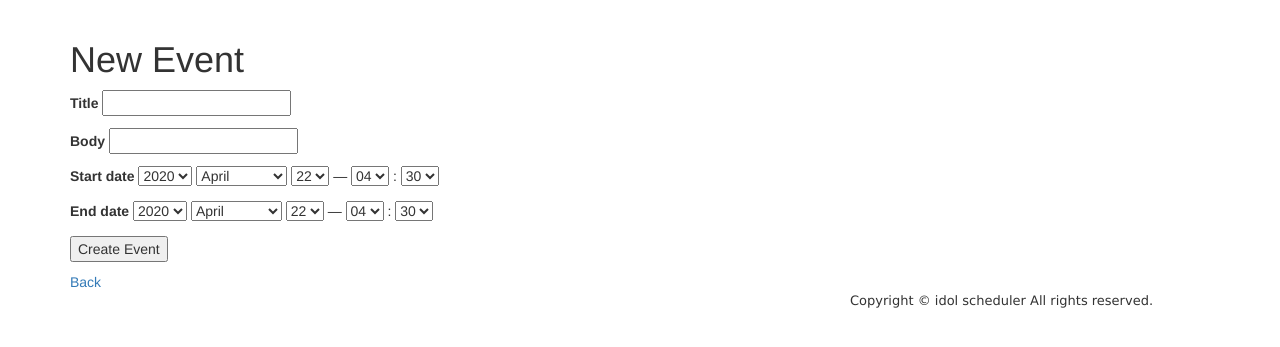
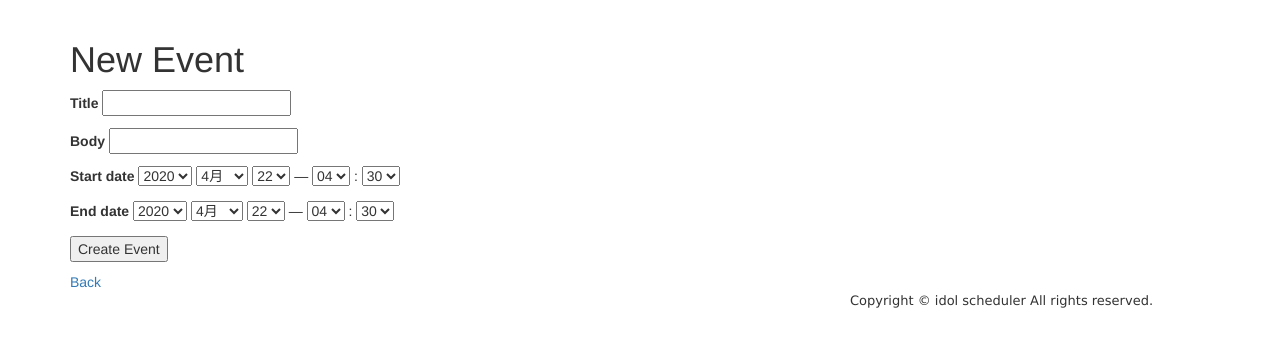
Before and after one commit to skiym-aaa/portfolio, a Rails app: page /events/new in a window 1280 px wide. Shown: the part 52-399 px from the top of the page. Run offline with Rails 7, Linux system fonts and the light colour scheme; style sheets or scripts are compiled from the project's sources; some libraries are stand-ins or nearby versions.

Commit message:
[Update] 時間表示

```diff
--- a/app/models/event.rb
+++ b/app/models/event.rb
@@ -1,4 +1,6 @@
 class Event < ApplicationRecord
+  #belongs_to :idol
+  #belongs_to :place
 
   validates :title, presence: true, length: {maximum: 30}
   validates :body, presence: true, length: {maximum: 50}
--- a/app/views/events/index.html.erb
+++ b/app/views/events/index.html.erb
@@ -18,8 +18,8 @@
       <tr>
         <td><%= event.title %></td>
         <td><%= event.body %></td>
-        <td><%= event.start_date %></td>
-        <td><%= event.end_date %></td>
+        <td><%= l event.start_date %></td>
+        <td><%= l event.end_date %></td>
         <td><%= link_to 'Show', event %></td>
         <td><%= link_to 'Edit', edit_event_path(event) %></td>
         <td><%= link_to 'Destroy', event, method: :delete, data: { confirm: 'Are you sure?' } %></td>
--- a/config/application.rb
+++ b/config/application.rb
@@ -15,5 +15,10 @@ module Portfolio
     # Application configuration can go into files in config/initializers
     # -- all .rb files in that directory are automatically loaded after loading
     # the framework and any gems in your application.
+
+    # タイムゾーンを日本時間に設定
+    # config.time_zone = 'Asia/Tokyo'
+    # デフォルトのロケールを日本（ja）に設定
+    config.i18n.default_locale = :ja
   end
 end
--- /dev/null
+++ b/config/locales/ja.yml
@@ -0,0 +1,25 @@
+ja:
+  date:
+    formats:
+      default: "%Y/%m/%d"
+      short: "%m/%d"
+      long: "%Y年%m月%d日(%a)"
+
+    day_names: [日曜日, 月曜日, 火曜日, 水曜日, 木曜日, 金曜日, 土曜日]
+    abbr_day_names: [日, 月, 火, 水, 木, 金, 土]
+
+    month_names: [~, 1月, 2月, 3月, 4月, 5月, 6月, 7月, 8月, 9月, 10月, 11月, 12月]
+    abbr_month_names: [~, 1月, 2月, 3月, 4月, 5月, 6月, 7月, 8月, 9月, 10月, 11月, 12月]
+
+    order:
+      - :year
+      - :month
+      - :day
+
+  time:
+    formats:
+      default: "%Y/%m/%d %H:%M"
+      short: "%y/%m/%d %H:%M"
+      long: "%Y年%m月%d日(%a) %H時%M分%S秒 %Z"
+    am: "午前"
+    pm: "午後"
```
